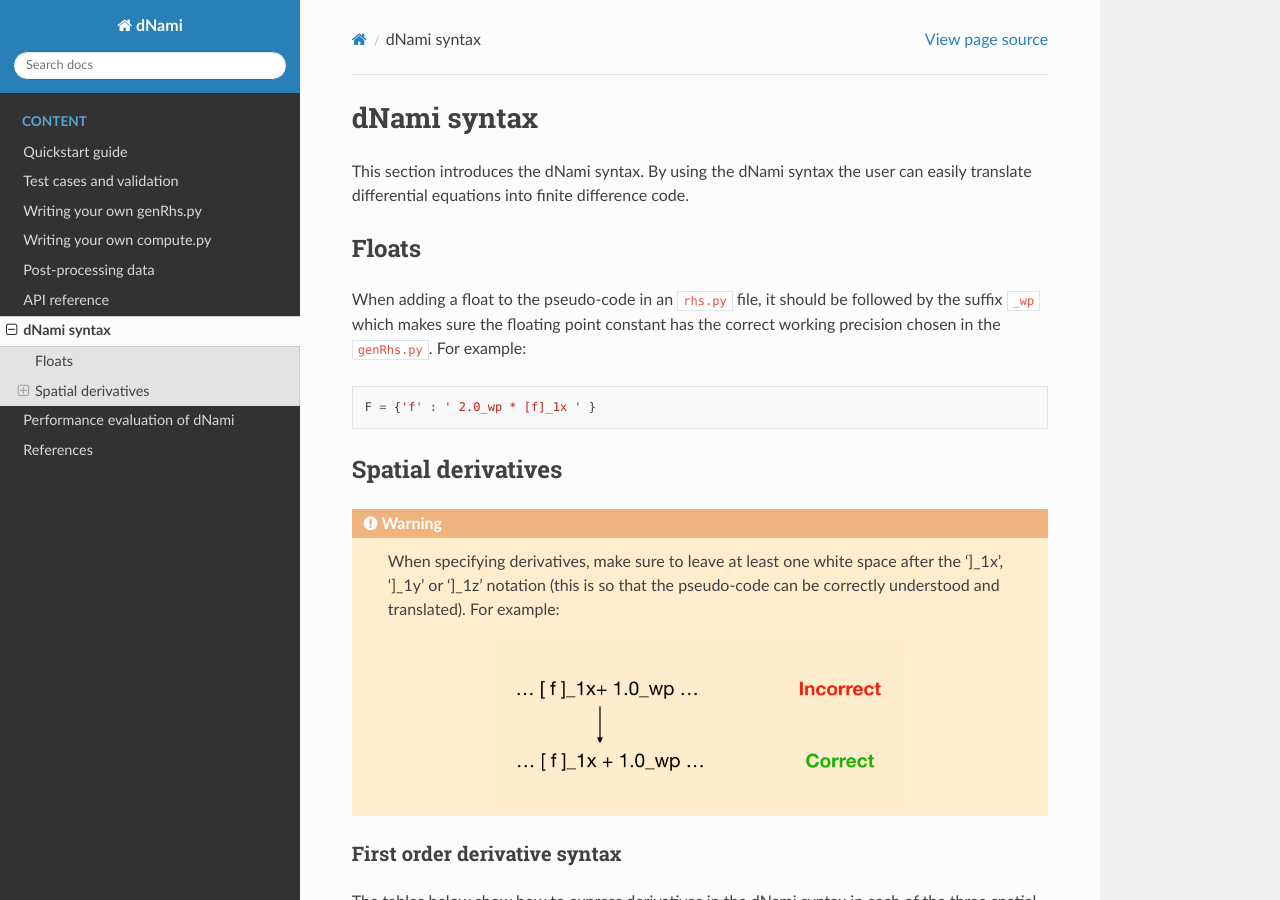
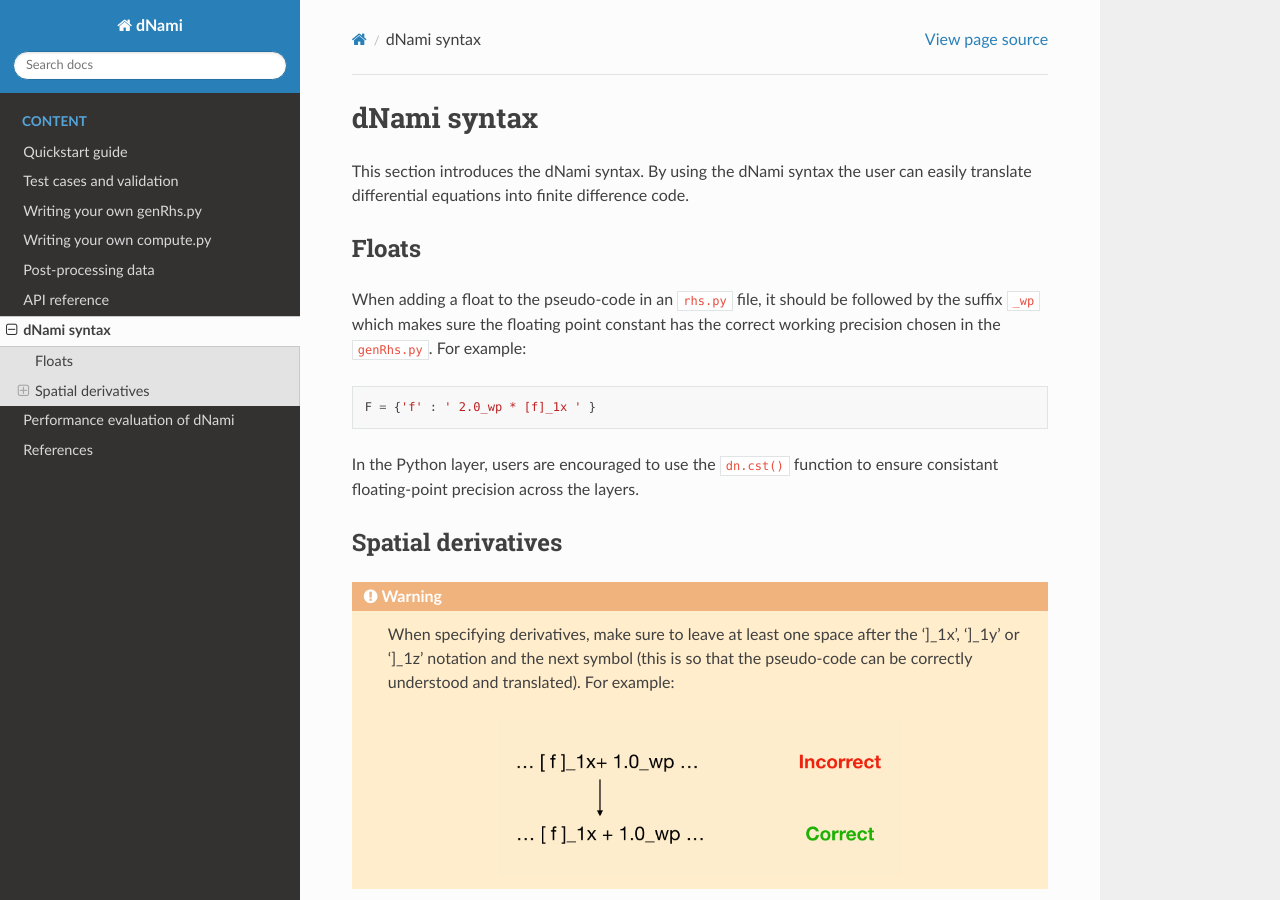
Before and after one commit to dNamiLab/dNami, a Sphinx documentation site: the page built from doc/usage/syntax.rst, in a window 1280 px wide and 900 px high. Built offline with Sphinx 7.4.7 and the Read the Docs theme 2.0.0, drawn with Linux system fonts in a browser that asks for light colours.

Commit message:
Update syntax.rst

```diff
--- a/doc/usage/syntax.rst
+++ b/doc/usage/syntax.rst
@@ -13,13 +13,14 @@ When adding a float to the pseudo-code in an ``rhs.py`` file, it should be follo
 
    F = {'f' : ' 2.0_wp * [f]_1x ' }
 
+In the Python layer, users are encouraged to use the ``dn.cst()`` function to ensure consistant floating-point precision across the layers.
 
 Spatial derivatives
 -------------------
 
 .. warning::
 
-    When specifying derivatives, make sure to leave at least one white space after the ']_1x', ']_1y' or ']_1z' notation (this is so that the pseudo-code can be correctly understood and translated). For example:
+    When specifying derivatives, make sure to leave at least one space after the ']_1x', ']_1y' or ']_1z' notation and the next symbol (this is so that the pseudo-code can be correctly understood and translated). For example:
 
    .. figure:: img/deriv_spacing.png
       :width: 60%
```
